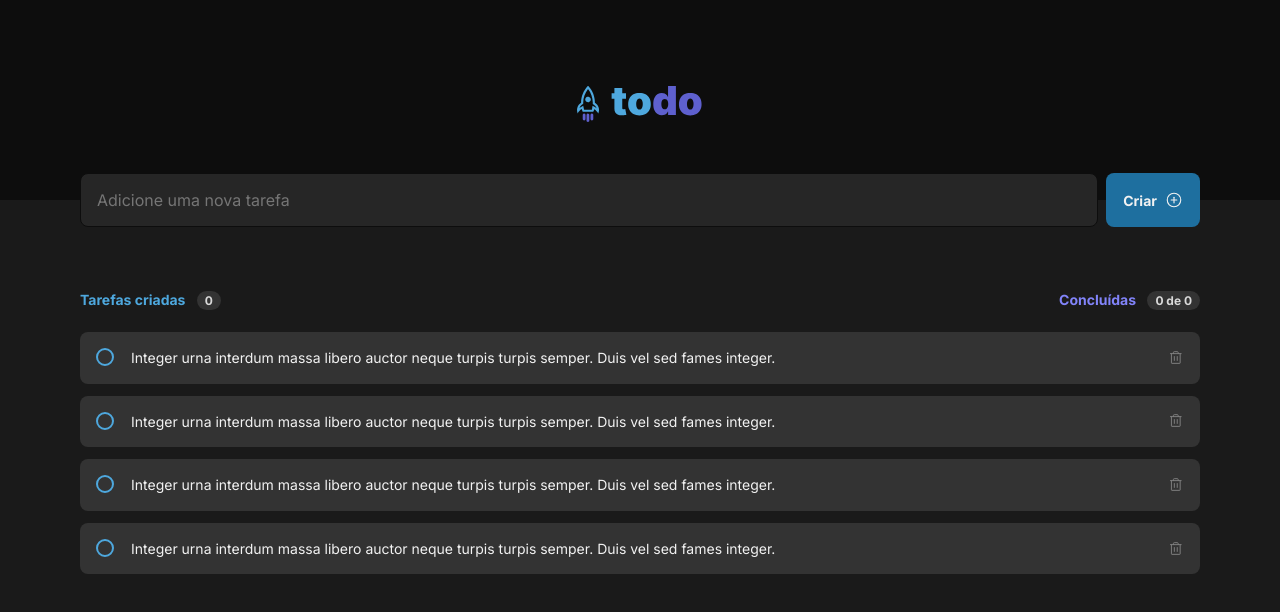
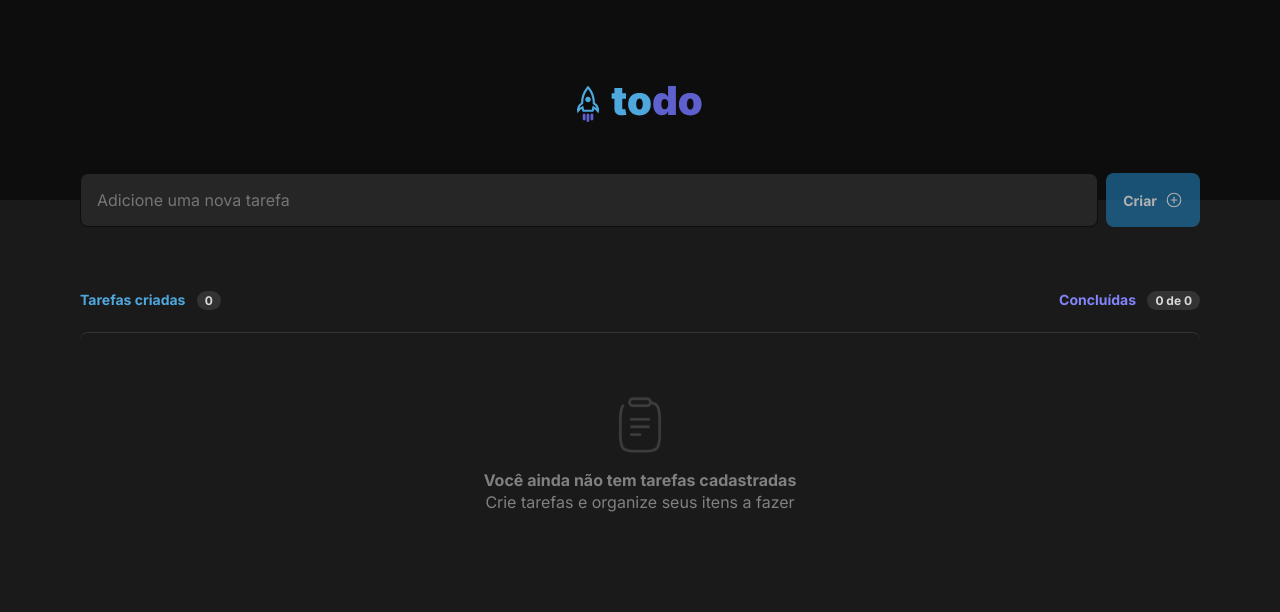
Before and after one commit to rickborges93/Ignite-React-ToDO, a React (Vite) app in the folder todo/: page / in a window 1280 px wide. Shown: the top 612 px of the page. Built offline with nearby package versions, Linux system fonts and the light colour scheme.

Commit message:
Task logic and visual adjustment

```diff
--- a/todo/package.json
+++ b/todo/package.json
@@ -10,13 +10,15 @@
     "preview": "vite preview"
   },
   "dependencies": {
+    "phosphor-react": "^1.4.1",
     "react": "^18.2.0",
     "react-dom": "^18.2.0",
-    "phosphor-react": "^1.4.1"
+    "uuid": "^9.0.1"
   },
   "devDependencies": {
     "@types/react": "^18.2.15",
     "@types/react-dom": "^18.2.7",
+    "@types/uuid": "^9.0.4",
     "@typescript-eslint/eslint-plugin": "^6.0.0",
     "@typescript-eslint/parser": "^6.0.0",
     "@vitejs/plugin-react": "^4.0.3",
--- a/todo/src/App.module.css
+++ b/todo/src/App.module.css
@@ -11,7 +11,7 @@
     width: 100%;
 }
 
-.content header {
+.content form {
     display: flex;
     flex-direction: row;
     gap: 0.5rem;
@@ -79,3 +79,8 @@
     border-radius: 999px;
     background: var(--gray-400);
 }
+
+.newTaskForm  button[type=submit]:disabled {
+    opacity: 0.7;
+    cursor: not-allowed;
+}
--- a/todo/src/App.tsx
+++ b/todo/src/App.tsx
@@ -1,30 +1,101 @@
+import { useState, FormEvent } from 'react';
+import { v4 as uuidv4 } from 'uuid';
+
 import { Header } from "./components/Header";
 import styles from "./App.module.css";
 import { PlusCircle } from "phosphor-react";
 import { Task } from "./components/Task";
+import { EmptyList } from './components/EmptyList';
+
+interface TaskProps {
+  id: string;
+  content: string;
+  checked: boolean;
+}
 
 function App() {
+
+  const [inputTask, setInputTask] = useState('');
+  const [tasks, setTasks] = useState<TaskProps[]>([]);
+
+  function feedInputTask (event: React.ChangeEvent<HTMLInputElement>) {
+    setInputTask(event.target.value);
+  }
+
+  function handleAddNewTask (event: FormEvent) {
+    event.preventDefault()
+
+    setTasks([...tasks, {
+      id: uuidv4(),
+      content: inputTask,
+      checked: false
+    }]);
+
+    setInputTask('');
+  }
+
+  function handleRemoveTask (id: string) {
+    const newArrayOfTasks = tasks.filter(task => task.id !== id);
+    setTasks(newArrayOfTasks);
+  }
+
+  function handleCheckTask (id: string) {
+    const newArrayOfTasks: TaskProps[] = [];
+    tasks.map(task => {
+      newArrayOfTasks.push({
+        id: task.id,
+        content: task.content,
+        checked: task.id === id ? !task.checked : task.checked
+      })
+    });
+    setTasks(newArrayOfTasks);
+  }
+
+  const amountTasks = tasks.length;
+
+  const amountSelectedTasks = tasks.reduce((sum, task) => {
+    if (task.checked)
+      return sum + 1
+    return sum;
+  }, 0);
+
+  const isNewTaskInputEmpty = inputTask.length === 0;
 
   return (
     <>
       <Header />
       <main className={styles.main}>
         <div className={styles.content}>
-          <header>
-            <input type="text" placeholder="Adicione uma nova tarefa"/>
-            <button>Criar <PlusCircle width={18} height={18} /></button>
-          </header>
+          <form className={styles.newTaskForm} onSubmit={handleAddNewTask}>
+            <input type="text" placeholder="Adicione uma nova tarefa" value={inputTask} onChange={feedInputTask} required />
+            <button type='submit'disabled={isNewTaskInputEmpty}>Criar <PlusCircle width={18} height={18} /></button>
+          </form>
 
           <section className={ styles.section }>
             <div className={ styles.headerSection }>
-              <div className={ styles.createdTask }>Tarefas criadas <span>0</span></div>
-              <div className={ styles.finishedTask }>Concluídas <span>0 de 0</span></div>
+              <div className={ styles.createdTask }>Tarefas criadas <span>{amountTasks}</span></div>
+              <div className={ styles.finishedTask }>Concluídas <span>{amountSelectedTasks} de {amountTasks}</span></div>
             </div>
 
-            <Task />
-            <Task />
-            <Task />
-            <Task />
+            {
+              tasks.length === 0 ?
+              <EmptyList />
+              :
+              <>
+                {tasks.map((task) => {
+                  return (
+                    <Task
+                      key={ task.id }
+                      id={ task.id }
+                      content={task.content}
+                      isChecked={task.checked}
+                      handleRemoveTask={handleRemoveTask}
+                      handleCheckTask={handleCheckTask}
+                    />)
+                })}
+              </>
+
+            }
           </section>
 
         </div>
--- a/todo/src/components/Task.module.css
+++ b/todo/src/components/Task.module.css
@@ -26,6 +26,10 @@
 
 .taskContent svg {
     cursor: pointer;
+}
+
+.taskContent svg:hover {
+    color: var(--danger);
 }
 
 .taskContent input {
@@ -69,10 +73,16 @@
     background-color: var(--blue-dark-opacity);
 }
 
-  /* Quando o checkbox é clicado, adicionar um fundo rosa */
+  /* Quando o checkbox é clicado, adicionar um fundo roxo */
 .container input:checked ~ .checkmark {
     background-color: var(--purple-dark);
     border: 2px solid var(--purple-dark);
+}
+
+/* Quando o checkbox está selecionado, muda a estilização do texto */
+.container:has(input:checked) {
+    color: var(--gray-300);
+    text-decoration: line-through;
 }
 
   /* Criar o ícone de check, escondido quando não estiver selecionado */
--- a/todo/src/components/Task.tsx
+++ b/todo/src/components/Task.tsx
@@ -1,15 +1,23 @@
 import styles from './Task.module.css';
 import { Trash } from 'phosphor-react';
 
-export function Task() {
+interface TaskComponentProps {
+    id: string;
+    content: string;
+    isChecked: boolean;
+    handleRemoveTask: (id: string) => void;
+    handleCheckTask: (id: string) => void;
+}
+
+export function Task({ id, content, isChecked, handleRemoveTask, handleCheckTask }: TaskComponentProps) {
     return (
         <div className={ styles.taskContent }>
             <label className={ styles.container }>
-                Integer urna interdum massa libero auctor neque turpis turpis semper. Duis vel sed fames integer.
-                <input type='checkbox' />
+                { content }
+                <input type='checkbox' defaultChecked={isChecked} onChange={() => handleCheckTask(id)} />
                 <span className={ styles.checkmark }></span>
             </label>
-            <Trash size={16} />
+            <Trash size={16} onClick={() => handleRemoveTask(id)} />
         </div>
     )
 }
--- a/todo/src/global.css
+++ b/todo/src/global.css
@@ -15,6 +15,8 @@
 
     --purple: #8284FA;
     --purple-dark: #5E60CE;
+
+    --danger: #E25858;
 }
 
 * {
```
Also changed, not shown: 1 other file (tests, documents, lock files or other folders).
